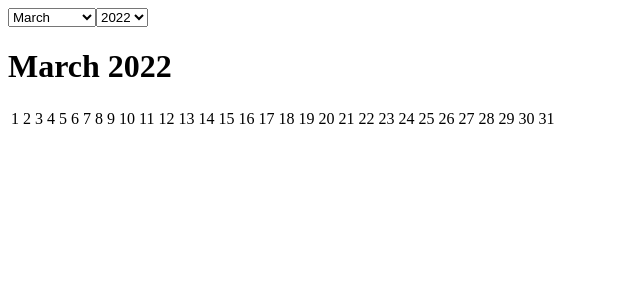
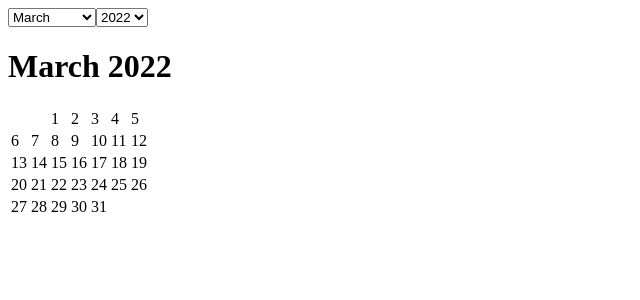
Before and after one commit to Park-Joyeong/Hoogle-Calendar, a React (Create React App) app: page / in a window 1280 px wide. Shown: the top 300 px of the page, without its empty margins (0-640 px from the left). Built offline with nearby package versions, Linux system fonts and the light colour scheme.

Commit message:
Complete initial calendar body

```diff
--- a/src/components/Calendar/CalendarComponents/CalendarBody.tsx
+++ b/src/components/Calendar/CalendarComponents/CalendarBody.tsx
@@ -9,9 +9,9 @@ const CalendarBody = (props: Props) => {
     const firstDay = 1;
     const weekdayIdxOfFirstDay = new Date(
         parseInt(props.selectedYYYYMM.substring(0, 4)),
-        parseInt(props.selectedYYYYMM.substring(4, 6)),
-        0,
-    ).getDay();
+        parseInt(props.selectedYYYYMM.substring(4, 6)) - 1,
+        1,
+    ).getDay(); // Sunday - Saturday : 0 - 6
     const lastDay = new Date(
         parseInt(props.selectedYYYYMM.substring(0, 4)),
         parseInt(props.selectedYYYYMM.substring(4, 6)),
@@ -19,13 +19,20 @@ const CalendarBody = (props: Props) => {
     ).getDate();
     const tableData: JSX.Element[] = [];
     const setTableData = () => {
-        const rowData = [];
+        let rowData = [];
         let weekdayIdx = weekdayIdxOfFirstDay;
+        let emptySlotCount = 0;
+        while (emptySlotCount < weekdayIdx) {
+            rowData.push(<td key={`Slot_${emptySlotCount}`}></td>);
+            emptySlotCount++;
+        }
         for (let i = firstDay; i <= lastDay; i++) {
             rowData.push(<td key={i}>{i}</td>);
             weekdayIdx++;
-            if (weekdayIdx === 7) {
+            if (weekdayIdx === 7 || i === lastDay) {
                 tableData.push(<tr key={i}>{rowData}</tr>);
+                rowData = [];
+                weekdayIdx = 0;
             }
         }
     };
```
